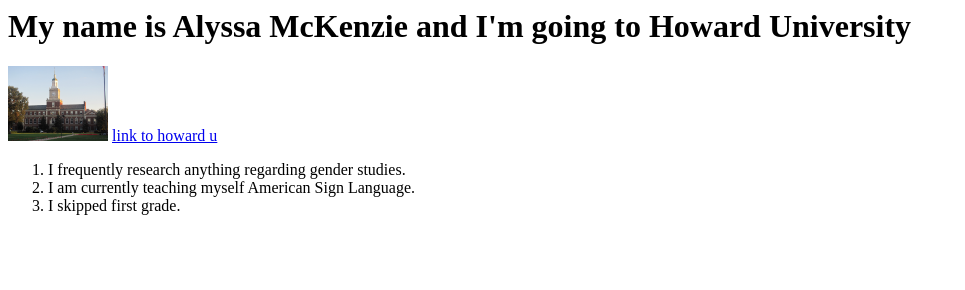
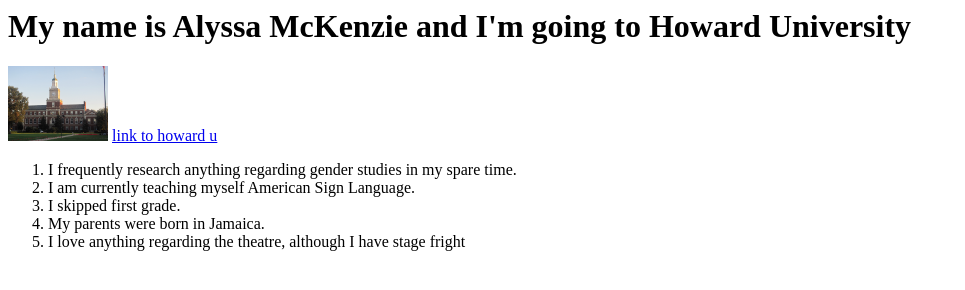
Before and after one commit to alyssasm/alyssasm.github.io, a plain HTML site: page alyssaindex.html in a window 1280 px wide. Shown: the whole page, without its empty margins (0-965 px from the left). Drawn offline with Linux system fonts and the light colour scheme.

Commit message:
Update2 alyssaindex

```diff
--- a/alyssaindex.html
+++ b/alyssaindex.html
@@ -11,9 +11,12 @@ Alyssa McKenzie's Profile
   <a href ='http://howard.edu'> link to howard u </a>
 
   <ol>
-  <li> I frequently research anything regarding gender studies. </li>
+  <li> I frequently research anything regarding gender studies in my spare time. </li>
   <li> I am currently teaching myself American Sign Language. </li>
   <li> I skipped first grade. </li>
+  <li> My parents were born in Jamaica. </li>
+  <li> I love anything regarding the theatre, although I have stage fright </li>
+
 
 
 </body>
```
